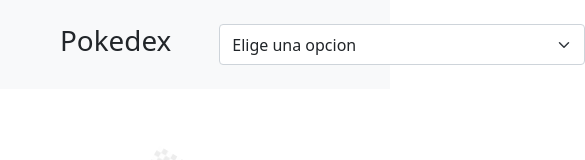
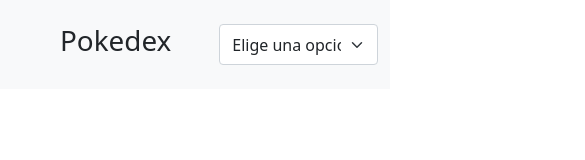
Before and after one commit to JuanAgusAlej/PokeDex, a React (Create React App) app: page / in a window 390 px wide. Shown: the top 160 px of the page, 585 px wide, since content can reach past the window. Built offline with nearby package versions, Linux system fonts and the light colour scheme.

Commit message:
Se hizo responsive

```diff
--- a/src/components/CardPokemon.jsx
+++ b/src/components/CardPokemon.jsx
@@ -33,7 +33,7 @@
 
   return (
     <div>
-      <div className="row row-cols-1 row-cols-md-6 g-4 ">
+      <div className="row row-cols-1 row-cols-md-3 row-cols-lg-5 g-4 ">
         {pokedex.datos.map((pokemon, index) => (
           <div className="col  cardPokemon"  key={index}>
             <div className="card h-100 pokemon border border-secondary ">
--- a/src/components/SelectorGeneracion.jsx
+++ b/src/components/SelectorGeneracion.jsx
@@ -51,7 +51,7 @@
       <div className="col-12 col-md-6 offset-md-2 d-flex my-4">
         <h1 className="mx-5">Pokedex</h1>
         <select
-          className="form-select col-12 col-md-6 offset-md-1"
+          className="form-select "
           id="generaciones"
           aria-label="Default select example"
           apel
```
Also changed, not shown: src/img/pokeball.png.
